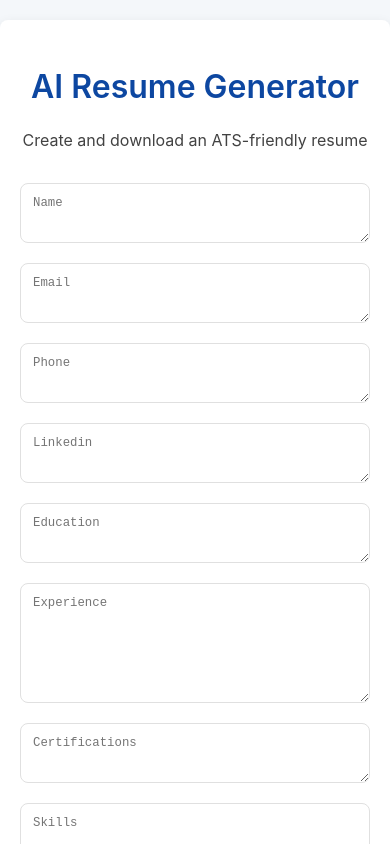
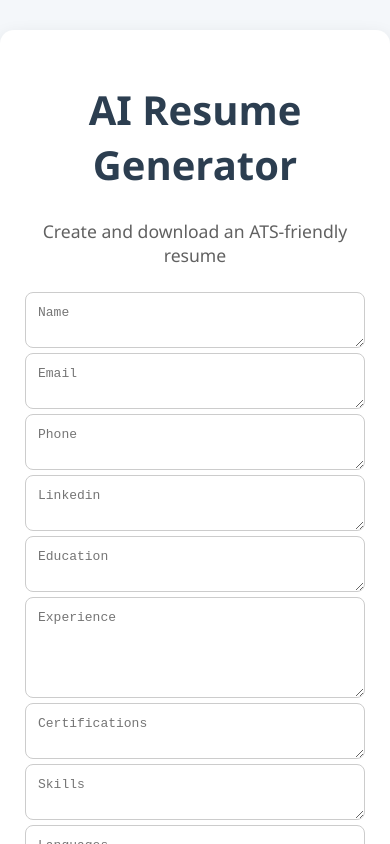
Before and after one commit to ebsenthil/front1, a React (Create React App) app: page / in a window 390 px wide. Shown: the top 844 px of the page. Built offline with nearby package versions, Linux system fonts and the light colour scheme.

Commit message:
Update App.css

```diff
--- a/src/App.css
+++ b/src/App.css
@@ -1,193 +1,136 @@
-/* App.css - Professional Styling Update */
-
-/* --- Base Styles & Variables --- */
-:root {
-  --primary-color: #0d47a1; /* Deep Blue */
-  --secondary-color: #1976d2; /* Medium Blue */
-  --accent-color: #29b6f6; /* Light Blue */
-  --success-color: #388e3c; /* Green */
-  --success-hover-color: #2e7d32;
-  --light-grey: #f4f7fa;
-  --medium-grey: #e0e0e0;
-  --dark-grey: #424242;
-  --text-color: #212121;
-  --border-radius: 8px;
-  --box-shadow: 0 4px 12px rgba(0, 0, 0, 0.1);
-}
-
 body {
-  font-family: 'Inter', 'Segoe UI', Tahoma, Geneva, Verdana, sans-serif; /* Modern font stack */
-  background-color: var(--light-grey);
-  color: var(--text-color);
+  font-family: 'Segoe UI', Tahoma, Geneva, Verdana, sans-serif;
+  background-color: #f4f7fa;
   margin: 0;
   padding: 0;
-  line-height: 1.6;
 }
 
 * {
   box-sizing: border-box;
 }
 
-/* --- Container & Layout --- */
 .container {
-  max-width: 800px; /* Slightly narrower for better readability */
-  margin: 40px auto; /* More vertical margin */
-  padding: 30px 40px; /* More padding */
+  max-width: 850px;
+  margin: 30px auto;
+  padding: 25px;
   background: white;
-  border-radius: var(--border-radius);
-  box-shadow: var(--box-shadow);
+  border-radius: 14px;
+  box-shadow: 0 6px 18px rgba(0, 0, 0, 0.1);
 }
 
-/* --- Typography --- */
 h1 {
   text-align: center;
-  font-size: 2.5em; /* Larger */
-  color: var(--primary-color);
-  margin-bottom: 15px;
-  font-weight: 600;
+  font-size: 2.5em;
+  color: #2c3e50;
 }
 
 .subheading {
   text-align: center;
-  font-size: 1.1em; /* Slightly larger */
-  color: var(--dark-grey);
-  margin-bottom: 40px; /* More space before form */
+  font-size: 1.1em;
+  color: #616161;
+  margin-bottom: 25px;
 }
 
-h2 {
-    color: var(--primary-color);
-    margin-bottom: 20px;
-    border-bottom: 1px solid var(--medium-grey);
-    padding-bottom: 10px;
-    font-weight: 500;
-}
-
-/* --- Form Styling --- */
-.form,
-.editor-container {
+form {
   display: flex;
   flex-direction: column;
-  gap: 20px; /* Increased gap */
-}
-
-/* Use labels for better accessibility and structure (optional but recommended in App.js) */
-label {
-  display: block;
-  margin-bottom: 5px;
-  font-weight: 500;
-  color: var(--dark-grey);
-}
-
-input, /* Keep input styles if you add any */
-textarea {
-  width: 100%;
-  padding: 15px; /* More padding */
-  border: 1px solid var(--medium-grey);
-  border-radius: var(--border-radius);
-  font-size: 1em;
-  transition: border-color 0.3s, box-shadow 0.3s;
-  resize: vertical;
-  background-color: #fff; /* Ensure white background */
+  gap: 15px;
 }
 
 textarea {
-    min-height: 60px; /* Default min height */
+  width: 100%;
+  padding: 12px;
+  border: 1px solid #ccc;
+  border-radius: 8px;
+  font-size: 1em;
+  resize: vertical;
 }
 
-textarea[name="experience"],
-textarea[name="jobDescription"],
-textarea[name="skills"] {
-    min-height: 120px; /* Taller for longer fields */
-}
-
-
-input:focus,
 textarea:focus {
-  border-color: var(--secondary-color);
-  box-shadow: 0 0 0 3px rgba(25, 118, 210, 0.2); /* Focus ring */
+  border-color: #3498db;
   outline: none;
 }
 
-/* --- Button Styling --- */
 button {
-  padding: 14px 20px; /* More padding */
+  padding: 12px;
+  background-color: #3498db;
   border: none;
-  border-radius: var(--border-radius);
-  font-size: 1.05em; /* Slightly larger text */
-  font-weight: 500; /* Medium weight */
-  background-color: var(--secondary-color);
+  border-radius: 8px;
   color: white;
+  font-size: 1em;
   cursor: pointer;
-  transition: background-color 0.3s, transform 0.1s;
+  transition: background 0.3s;
+}
+
+button:hover {
+  background-color: #2980b9;
+}
+
+.download-btn {
+  background-color: #2ecc71;
+  margin-top: 10px;
+}
+
+.download-btn:hover {
+  background-color: #27ae60;
+}
+
+.resume-card {
+  margin-top: 20px;
+  background: #f9f9f9;
+  padding: 20px;
+  border-radius: 12px;
+}
+
+.resume-card .header {
   text-align: center;
 }
 
-button:hover {
-  background-color: var(--primary-color); /* Darker blue on hover */
-  transform: translateY(-1px); /* Subtle lift */
+.resume-card .role {
+  font-style: italic;
+  color: #555;
 }
 
-button:active {
-    transform: translateY(0px); /* Press down effect */
-}
-
-button:disabled {
-  background-color: #bdbdbd; /* Grey out disabled */
-  cursor: not-allowed;
-  transform: none;
-}
-
-.download-btn {
-  background-color: var(--success-color); /* Green for download */
-}
-
-.download-btn:hover {
-  background-color: var(--success-hover-color); /* Darker green */
-}
-
-.btn-row {
-  display: flex;
-  justify-content: space-between; /* Space out buttons */
-  gap: 15px;
-  margin-top: 25px;
-}
-
-/* --- Editor Specific Styling --- */
-.editor-container h2 {
-    text-align: center; /* Center the preview heading */
-}
-
-textarea.editor {
-  font-family: 'Consolas', 'Monaco', monospace; /* Monospace for code-like text */
-  min-height: 450px; /* Taller editor */
-  border: 1px solid var(--medium-grey);
-  background-color: #fdfdfd; /* Very light background */
-  line-height: 1.5; /* Adjust line height for readability */
+.resume-card .contact {
+  margin-top: 8px;
+  font-size: 0.95em;
   color: #333;
 }
 
-/* --- Responsive Adjustments --- */
-@media (max-width: 768px) {
-  .container {
-    margin: 20px auto;
-    padding: 20px;
-  }
+section h3 {
+  margin-top: 15px;
+  color: #1565c0;
+}
 
-  h1 {
-    font-size: 2em;
-  }
+section p {
+  margin-left: 10px;
+}
 
-  .subheading {
-    font-size: 1em;
-    margin-bottom: 30px;
-  }
+/* Loading spinner */
+.loader {
+  border: 6px solid #f3f3f3;
+  border-top: 6px solid #3498db;
+  border-radius: 50%;
+  width: 40px;
+  height: 40px;
+  animation: spin 1s linear infinite;
+  margin: 20px auto;
+}
 
-  input, textarea, button {
-    padding: 12px;
-    font-size: 0.95em;
-  }
+@keyframes spin {
+  0% { transform: rotate(0deg); }
+  100% { transform: rotate(360deg); }
+}
 
-  .btn-row {
-    flex-direction: column; /* Stack buttons on small screens */
-  }
+.loading-text {
+  text-align: center;
+  font-size: 1rem;
+  color: #1976d2;
 }
+
+.success {
+  text-align: center;
+  margin-top: 15px;
+  color: green;
+  font-weight: bold;
+}
```
